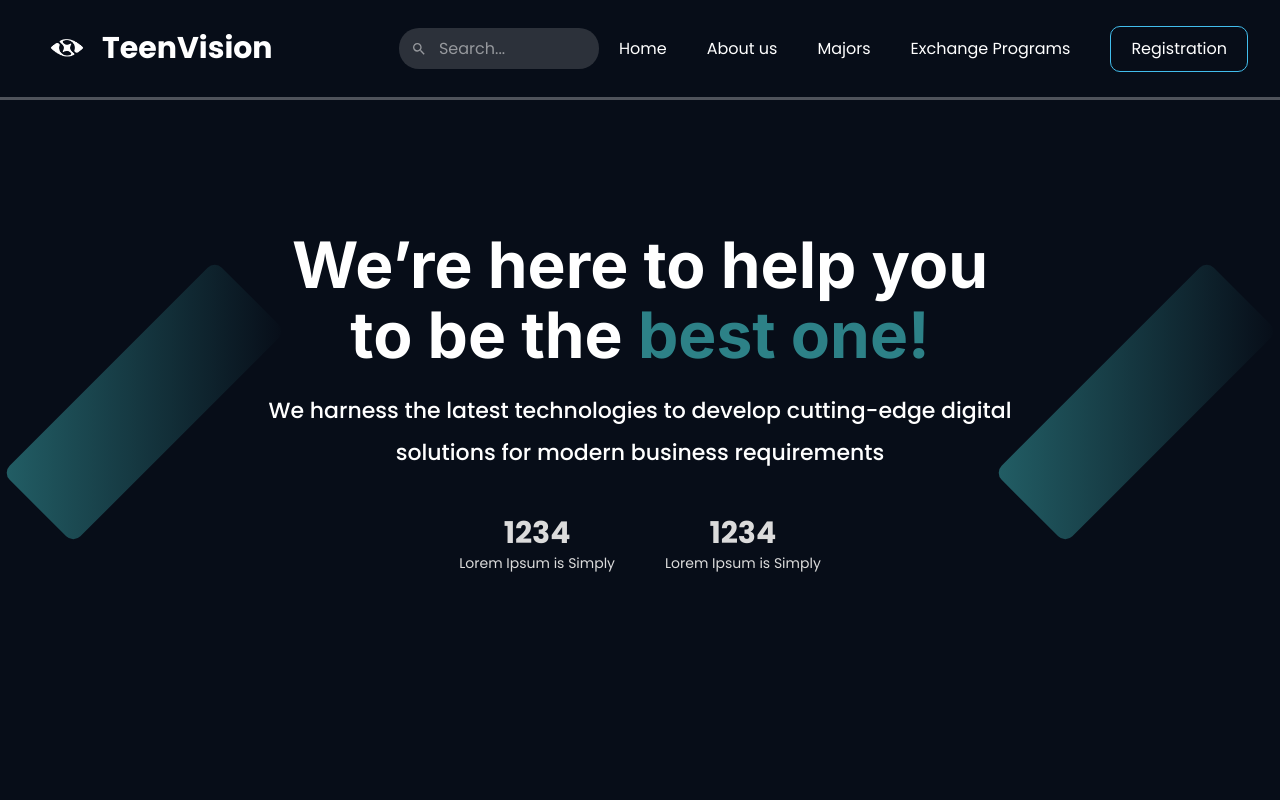
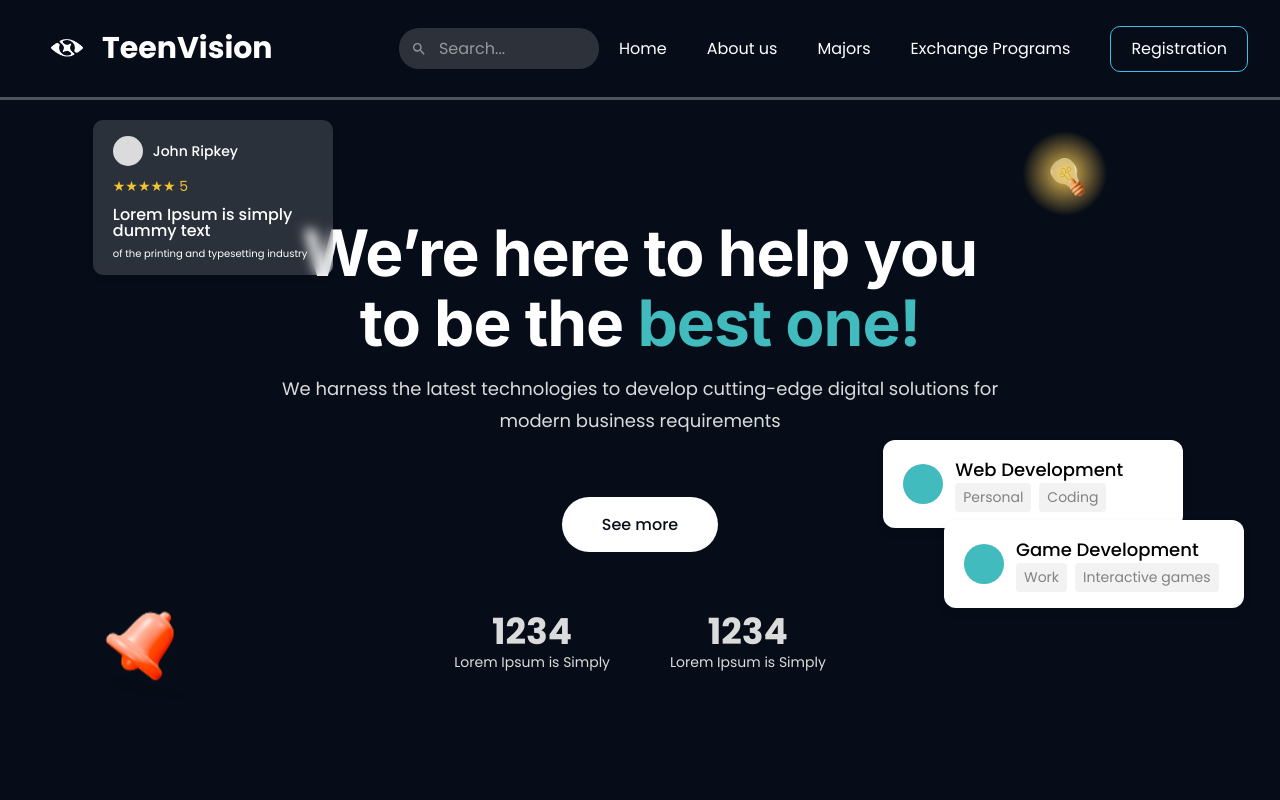
Before and after one commit to Akbarshoh404/TeenVision, a React (Create React App) app: page / in a window 1280 px wide. Shown: the top 800 px of the page. Built offline with nearby package versions, Linux system fonts and the light colour scheme; a web font is replaced by a local one.

Commit message:
bug fixes and header

```diff
--- a/src/Landing/Home/Header/index.jsx
+++ b/src/Landing/Home/Header/index.jsx
@@ -2,13 +2,42 @@ import React from "react";
 import styles from "./style.module.scss";
 
 const Home_Header = () => {
+  const floatingComments = [
+    {
+      author: "John Ripkey",
+      rating: 5.0,
+      text1: "Lorem Ipsum is simply dummy text",
+      text2: "of the printing and typesetting industry",
+      x: "5%",
+      y: "15%",
+      type: "review",
+    },
+    {
+      text: "Web Development",
+      subtext: ["Personal", "Coding"], // Split keywords into array
+      icon: "code",
+      x: "70%",
+      y: "55%",
+      type: "code",
+    },
+    {
+      text: "Game Development",
+      subtext: ["Work", "Interactive games"], // Split keywords into array
+      icon: "game",
+      x: "75%",
+      y: "65%",
+      type: "game",
+    },
+  ];
+
+  const icons = [
+    { type: "lightbulb", x: "80%", y: "15%" },
+    { type: "bell", x: "5%", y: "75%" },
+  ];
+
   return (
     <div className={styles.header}>
       <div className={styles.container}>
-        <div className={styles.left}>
-          <div className={styles.decoration}></div>
-        </div>
-
         <div className={styles.center}>
           <div className={styles.centerTexts}>
             <p className={styles.centerText1}>
@@ -19,6 +48,8 @@ const Home_Header = () => {
               solutions for modern business requirements
             </p>
           </div>
+
+          <button className={styles.seeMore}>See more</button>
 
           <div className={styles.numbers}>
             <div className={styles.centerCard}>
@@ -32,9 +63,49 @@ const Home_Header = () => {
           </div>
         </div>
 
-        <div className={styles.right}>
-          <div className={styles.decoration}></div>
-        </div>
+        {floatingComments.map((comment, index) => (
+          <div
+            key={index}
+            className={styles[`${comment.type}Card`]}
+            style={{ left: comment.x, top: comment.y }}
+          >
+            {comment.author && (
+              <>
+                <div className={styles.commentHeader}>
+                  <div className={styles.commentImage}></div>
+                  <span className={styles.commentAuthor}>{comment.author}</span>
+                </div>
+                <div className={styles.commentRating}>
+                  ★★★★★ {comment.rating}
+                </div>
+                <p className={styles.commentText1}>{comment.text1}</p>
+                <p className={styles.commentText2}>{comment.text2}</p>
+              </>
+            )}
+            {comment.icon && (
+              <>
+                <div className={styles.commentIcon}></div>
+                <div>
+                  <p className={styles.commentTitle}>{comment.text}</p>
+                  <div className={styles.keywordContainer}>
+                    {comment.subtext.map((keyword, idx) => (
+                      <span key={idx} className={styles.commentSubtext}>
+                        {keyword}
+                      </span>
+                    ))}
+                  </div>
+                </div>
+              </>
+            )}
+          </div>
+        ))}
+        {icons.map((icon, index) => (
+          <div
+            key={index}
+            className={`${styles.floatingIcon} ${styles[icon.type]}`}
+            style={{ left: icon.x, top: icon.y }}
+          ></div>
+        ))}
       </div>
     </div>
   );
--- a/src/Landing/Home/Header/style.module.scss
+++ b/src/Landing/Home/Header/style.module.scss
@@ -8,51 +8,37 @@
 
 .header {
   width: 100%;
-  min-height: 100vh;
-  padding-top: 100px;
+  height: 100vh;
   background: #070d18;
   color: white;
+  position: relative;
+  overflow: hidden;
 }
 
 .container {
   height: 100%;
-  max-width: 1400px;
-  margin: 0 auto;
-  padding: 80px 20px;
-  display: flex;
-  justify-content: space-between;
-  align-items: center;
-  flex-wrap: wrap;
-}
-
-// Left
-.left {
-  width: 20%;
-  min-width: 100px;
+  width: 95%;
+  margin: auto;
   display: flex;
   justify-content: center;
   align-items: center;
+  flex-wrap: wrap;
+  position: relative;
+  padding-top: 7% !important;
 }
 
-.decoration {
-  width: 100px;
-  height: 300px;
-  background: linear-gradient(45deg, #41bbbeaa, transparent);
-  border-radius: 10px;
-  opacity: 0.7;
-  transform: rotate(45deg);
-}
-
-// Center
 .center {
-  width: 60%;
+  width: 100%;
   min-width: 300px;
+  min-height: 80vh;
   padding: 50px 0;
   display: flex;
   flex-direction: column;
   justify-content: center;
   align-items: center;
   gap: 40px;
+  z-index: 2;
+  animation: fadeIn 1s ease-in-out;
 }
 
 .centerTexts {
@@ -60,7 +46,7 @@
   flex-direction: column;
   align-items: center;
   justify-content: center;
-  gap: 20px;
+  gap: 15px;
 }
 
 .centerText1 {
@@ -68,28 +54,50 @@
   font-weight: 700;
   font-size: 64px;
   line-height: 70px;
-  letter-spacing: 0%;
+  letter-spacing: -1px;
   text-align: center;
+  color: white;
+  width: 60%;
+}
 
-  span {
-    color: #41bbbeaa;
-  }
+.centerText1 span {
+  color: #41bbbe;
 }
 
 .centerText2 {
   font-family: Poppins;
-  font-weight: 500;
-  font-size: 22px;
-  line-height: 189%;
+  font-weight: 400;
+  font-size: 18px;
+  line-height: 32px;
   letter-spacing: 0%;
   text-align: center;
+  color: #dbdbdb;
+  width: 60%;
+}
+
+.seeMore {
+  background: white;
+  border: none;
+  padding: 15px 40px;
+  border-radius: 30px;
+  color: #070d18;
+  font-family: Poppins;
+  font-weight: 500;
+  font-size: 16px;
+  cursor: pointer;
+  margin: 20px 0;
+  transition: background 0.3s;
+}
+
+.seeMore:hover {
+  background: #e0e0e0;
 }
 
 .numbers {
   width: 100%;
   display: flex;
   justify-content: center;
-  gap: 50px;
+  gap: 60px;
   flex-wrap: wrap;
 }
 
@@ -102,7 +110,7 @@
 .centerCardP1 {
   font-family: "Poppins", sans-serif;
   font-weight: 700;
-  font-size: 30px;
+  font-size: 36px;
   line-height: 40px;
   color: #dbdbdb;
   text-align: center;
@@ -117,70 +125,306 @@
   text-align: center;
 }
 
-// Right
-.right {
-  width: 20%;
-  min-width: 100px;
+/* Review Card (for comments with author and rating) */
+.reviewCard {
+  position: absolute;
+  background: #ffffff26;
+  backdrop-filter: blur(6px);
+  padding: 16px 20px;
+  border-radius: 10px;
+  box-shadow: 0 4px 6px rgba(0, 0, 0, 0.1);
+  width: 240px;
+  z-index: 5;
   display: flex;
-  justify-content: center;
-  align-items: center;
+  flex-direction: column;
+  gap: 10px;
+  animation: float 3s ease-in-out infinite;
 }
 
-// Responsive Design
+.commentHeader {
+  display: flex;
+  align-items: center;
+  gap: 10px;
+}
+
+.commentImage {
+  width: 30px;
+  height: 30px;
+  border-radius: 50%;
+  background: #dbdbdb;
+}
+
+.commentAuthor {
+  font-family: Poppins;
+  font-size: 14px;
+  font-weight: 500;
+  color: white;
+}
+
+.commentRating {
+  font-family: Poppins;
+  font-size: 14px;
+  color: #f4c430;
+  display: flex;
+  align-items: center;
+  gap: 4px;
+}
+
+.commentText1 {
+  font-family: Poppins;
+  font-weight: 500;
+  font-size: 16px;
+  line-height: 100%;
+  letter-spacing: 0px;
+  color: white;
+  margin: 0;
+}
+
+.commentText2 {
+  font-family: Poppins;
+  font-weight: 400;
+  font-size: 10px;
+  line-height: 100%;
+  letter-spacing: 0px;
+  color: white;
+  margin: 0;
+}
+
+/* Unified Card Style for Web and Game Development */
+.codeCard,
+.gameCard {
+  position: absolute;
+  background: #ffffff; /* White background */
+  padding: 16px 20px; /* Smaller padding */
+  border-radius: 12px;
+  border: none; /* No border */
+  box-shadow: 0 4px 8px rgba(0, 0, 0, 0.1); /* Subtle shadow */
+  width: 300px; /* Larger width */
+  z-index: 5;
+  display: flex;
+  flex-direction: row;
+  align-items: center;
+  gap: 12px;
+  animation: float 3s ease-in-out infinite;
+  transition: transform 0.3s ease;
+}
+
+.codeCard:hover,
+.gameCard:hover {
+  transform: scale(1.05);
+}
+
+.codeCard .commentIcon,
+.gameCard .commentIcon {
+  width: 40px;
+  height: 40px;
+  border-radius: 50%;
+  flex-shrink: 0;
+  background: #41bbbe; /* Theme-consistent color */
+}
+
+.commentTitle {
+  font-family: Poppins;
+  font-weight: 500;
+  font-size: 18px;
+  color: #000000;
+  margin: 0;
+}
+
+.keywordContainer {
+  display: flex;
+  gap: 8px;
+  flex-wrap: wrap;
+}
+
+.commentSubtext {
+  font-family: Poppins;
+  font-size: 14px;
+  background: #f2f2f2; /* Keyword background */
+  color: #828282; /* Keyword text color */
+  padding: 4px 8px;
+  border-radius: 4px;
+  margin: 0;
+  display: inline-block;
+}
+
+.floatingIcon {
+  position: absolute;
+  width: 120px;
+  height: 120px;
+  z-index: 5;
+  animation: float 4s ease-in-out infinite;
+}
+
+.lightbulb {
+  background: url("../../../Components/images/bulb.png") no-repeat center;
+  background-size: contain;
+}
+
+.bell {
+  background: url("../../../Components/images/bell.png") no-repeat center;
+  background-size: contain;
+}
+
+@keyframes fadeIn {
+  from {
+    opacity: 0;
+    transform: translateY(20px);
+  }
+  to {
+    opacity: 1;
+    transform: translateY(0);
+  }
+}
+
+@keyframes float {
+  0% {
+    transform: translateY(0);
+  }
+  50% {
+    transform: translateY(-10px);
+  }
+  100% {
+    transform: translateY(0);
+  }
+}
+
 @media (max-width: 1024px) {
-  .left,
-  .right {
-    width: 15%;
-  }
   .center {
-    width: 70%;
+    width: 100%;
+    min-height: 70vh;
+    padding: 40px 0;
   }
   .centerText1 {
-    font-size: 36px;
-    line-height: 44px;
+    font-size: 48px;
+    line-height: 54px;
+    width: 80%;
   }
   .centerText2 {
     font-size: 16px;
-    line-height: 24px;
+    line-height: 28px;
   }
-  .decoration {
-    width: 80px;
-    height: 200px;
+  .reviewCard {
+    width: 220px;
+  }
+  .codeCard,
+  .gameCard {
+    width: 280px;
+    padding: 14px 18px;
+  }
+  .codeCard .commentIcon,
+  .gameCard .commentIcon {
+    width: 35px;
+    height: 35px;
+  }
+  .commentTitle {
+    font-size: 16px;
+  }
+  .commentSubtext {
+    font-size: 12px;
+    padding: 3px 6px;
+  }
+  .floatingIcon {
+    width: 100px;
+    height: 100px;
+  }
+  .reviewCard:first-child {
+    top: 20%;
+  }
+  .codeCard {
+    top: 60%;
+  }
+  .gameCard {
+    top: 70%;
   }
 }
 
 @media (max-width: 768px) {
   .container {
-    flex-direction: column;
-    padding: 40px 20px;
-  }
-  .left,
-  .right {
-    width: 100%;
-    height: 80px;
-    display: none; // Hide decorations on mobile
+    padding: 30px 15px;
   }
   .center {
     width: 100%;
-    padding: 20px 0;
+    min-height: 60vh;
+    padding: 30px 0;
   }
   .centerText1 {
-    font-size: 28px;
-    line-height: 36px;
+    font-size: 32px;
+    line-height: 38px;
   }
   .centerText2 {
     font-size: 14px;
-    line-height: 22px;
+    line-height: 24px;
   }
   .numbers {
     gap: 30px;
   }
   .centerCardP1 {
-    font-size: 24px;
+    font-size: 28px;
     line-height: 32px;
   }
   .centerCardP2 {
     font-size: 12px;
     line-height: 18px;
   }
+  .seeMore {
+    padding: 12px 30px;
+    font-size: 14px;
+  }
+  .reviewCard,
+  .codeCard,
+  .gameCard {
+    display: none;
+  }
+  .floatingIcon {
+    width: 80px;
+    height: 80px;
+  }
+  .lightbulb {
+    left: 80%;
+    top: 15%;
+  }
+  .bell {
+    left: 5%;
+    top: 70%;
+  }
 }
+
+@media (max-width: 480px) {
+  .center {
+    min-height: 50vh;
+    padding: 20px 0;
+  }
+  .centerText1 {
+    font-size: 28px;
+    line-height: 34px;
+  }
+  .centerText2 {
+    font-size: 12px;
+    line-height: 20px;
+  }
+  .centerCardP1 {
+    font-size: 24px;
+    line-height: 28px;
+  }
+  .centerCardP2 {
+    font-size: 10px;
+    line-height: 16px;
+  }
+  .seeMore {
+    padding: 10px 25px;
+    font-size: 12px;
+  }
+  .floatingIcon {
+    width: 60px;
+    height: 60px;
+  }
+  .lightbulb {
+    left: 75%;
+    top: 10%;
+  }
+  .bell {
+    left: 5%;
+    top: 65%;
+  }
+}
```
Also changed, not shown: src/Landing/Home/Section4/index.jsx (+8 -6 lines), src/Landing/Home/Section4/style.module.scss (+39 -7 lines), src/Components/images/bell.png (added), src/Components/images/bulb.png (added).
